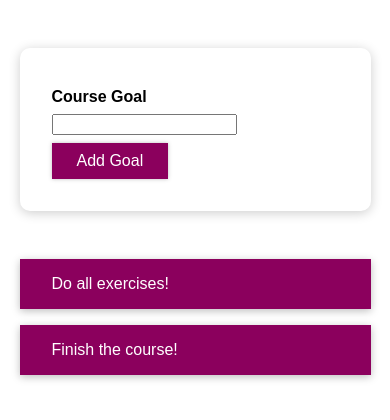
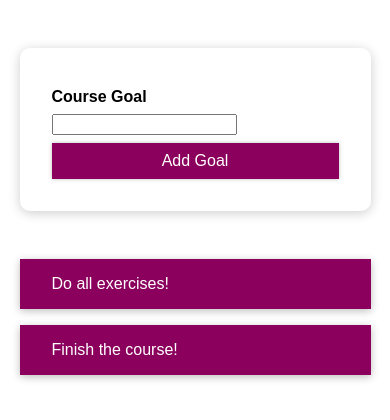
Before and after one commit to KakwiriStephen/ReactDesigns, a React (Create React App) app in the folder Styling-Components/: page / in a window 390 px wide. Shown: the top 420 px of the page. Built offline with nearby package versions, Linux system fonts and the light colour scheme.

Commit message:
Media queries

```diff
--- a/Styling-Components/src/components/UI/Button/Button.js
+++ b/Styling-Components/src/components/UI/Button/Button.js
@@ -1,9 +1,9 @@
-
-import styled from 'styled-components'
+import styled from "styled-components";
 
 // import './Button.css';
 
 const Button = styled.button`
+  width: 100%;
 
   font: inherit;
   padding: 0.5rem 1.5rem;
@@ -13,7 +13,9 @@
   box-shadow: 0 0 4px rgba(0, 0, 0, 0.26);
   cursor: pointer;
 
-
+  @media (min-width: 768px) {
+    width: auto;
+  }
 
   &:focus {
     outline: none;
@@ -25,9 +27,7 @@
     border-color: #ac0e77;
     box-shadow: 0 0 8px rgba(0, 0, 0, 0.26);
   }
-
-
-`
+`;
 
 // const Button = props => {
 //   return (
```
Also changed, not shown: 1 other file (tests, documents, lock files or other folders). Lines whose indentation alone changed are shown as unchanged.
